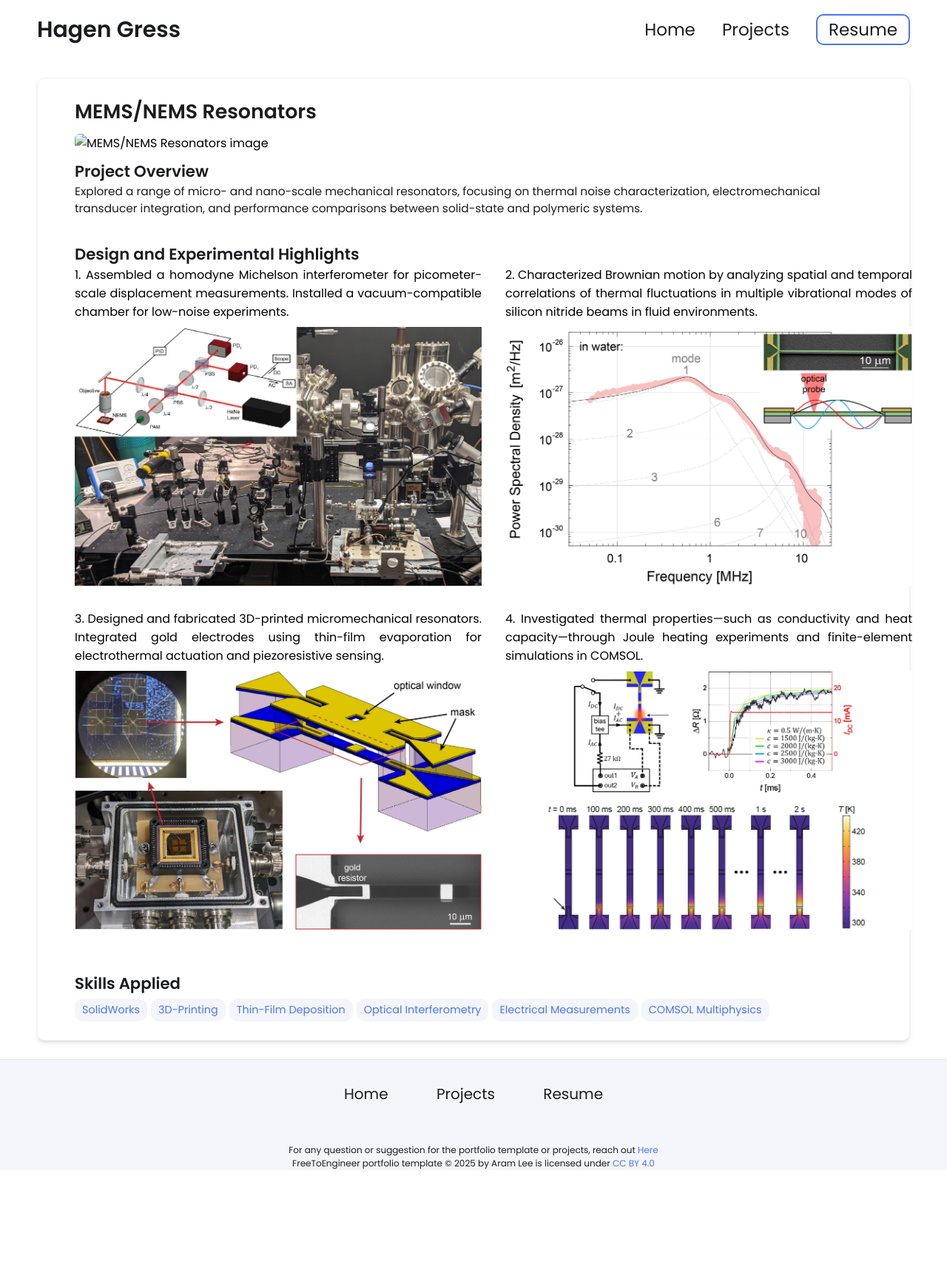
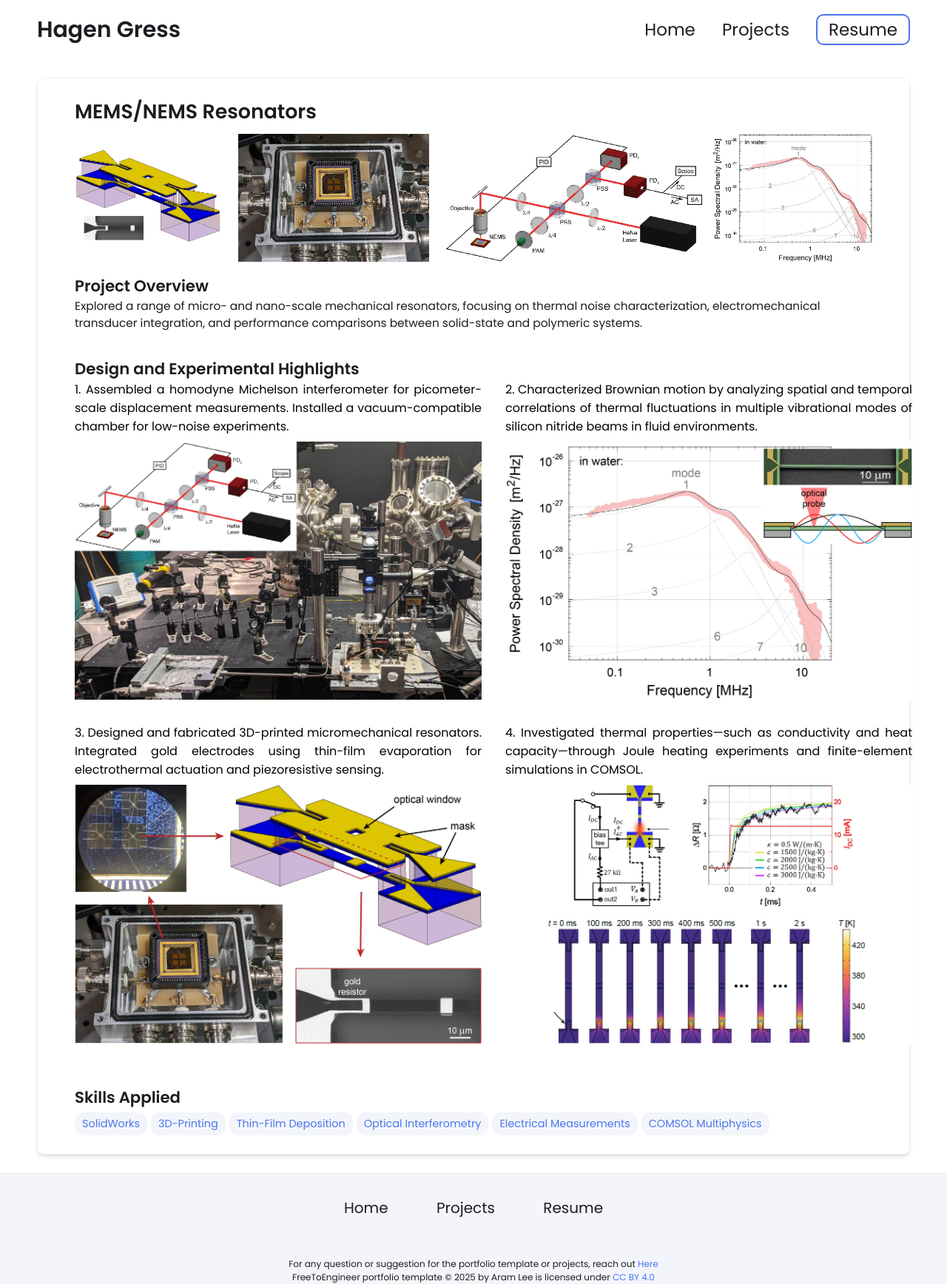
Before and after one commit to HagenGress/HagenGress.github.io, a Jekyll site: the page built from _projects/resonators/index.md, in a window 1280 px wide. Shown: the whole page at 74% size. Built offline with Jekyll 4.4.1, drawn with Linux system fonts in a browser that asks for light colours; before the commit the page ends 1582 px from its top, so only the background shows below that.

Commit message:
Update index.md

```diff
--- a/_projects/resonators/index.md
+++ b/_projects/resonators/index.md
@@ -6,7 +6,7 @@ order: 1
 skills: []
 
 
-<!--main-image: /3D-MEMS_TitlePicture.jpg-->
+main-image: /3D-MEMS_TitlePicture.jpg
 ---
 
 ## Design and Experimental Highlights
```
